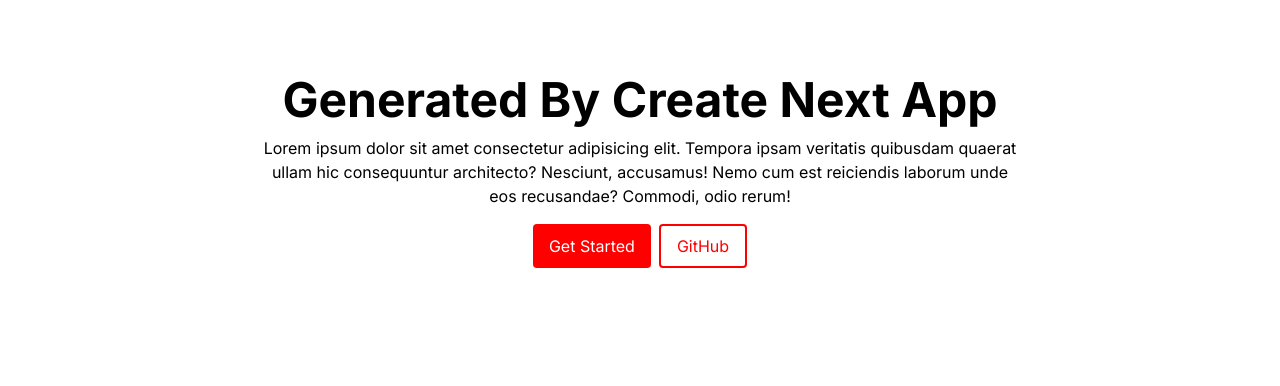
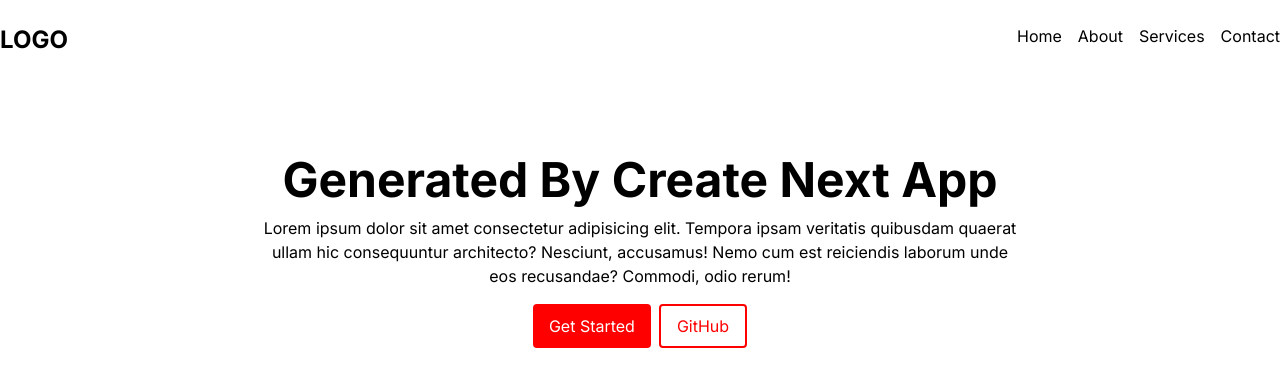
Before and after one commit to viniciusbecaleti/teste-landing-pages, a Next.js app: page / in a window 1280 px wide. Shown: the top 386 px of the page. Built offline with nearby package versions, Linux system fonts and the light colour scheme.

Commit message:
adiciona Header

```diff
--- a/src/app/(site)/page.tsx
+++ b/src/app/(site)/page.tsx
@@ -1,8 +1,11 @@
+import { Header } from '@/widgets/header'
 import { Hero } from '@/widgets/hero'
 
 export default function Home() {
   return (
     <>
+      <Header />
+
       <Hero
         title="Generated by create next app"
         description="Lorem ipsum dolor sit amet consectetur adipisicing elit. Tempora ipsam veritatis quibusdam quaerat ullam hic consequuntur architecto? Nesciunt, accusamus! Nemo cum est reiciendis laborum unde eos recusandae? Commodi, odio rerum!"
```
